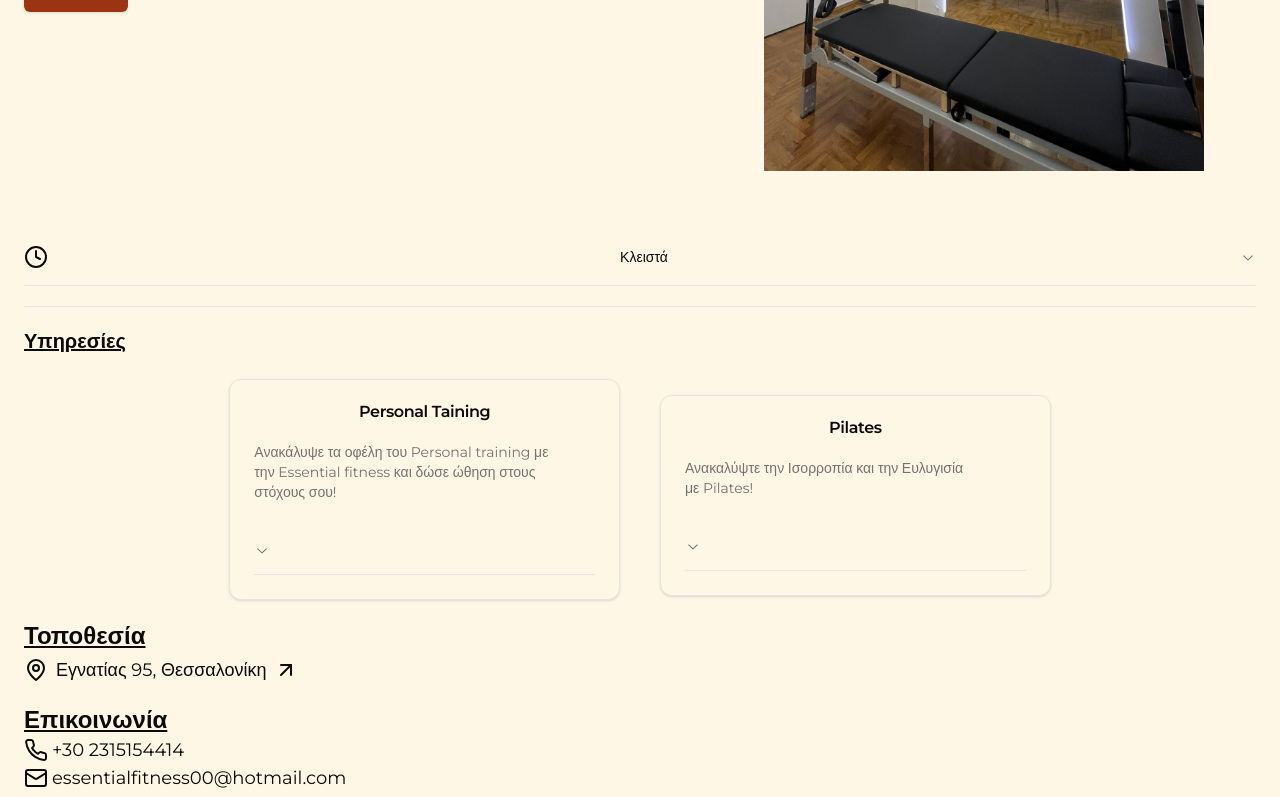
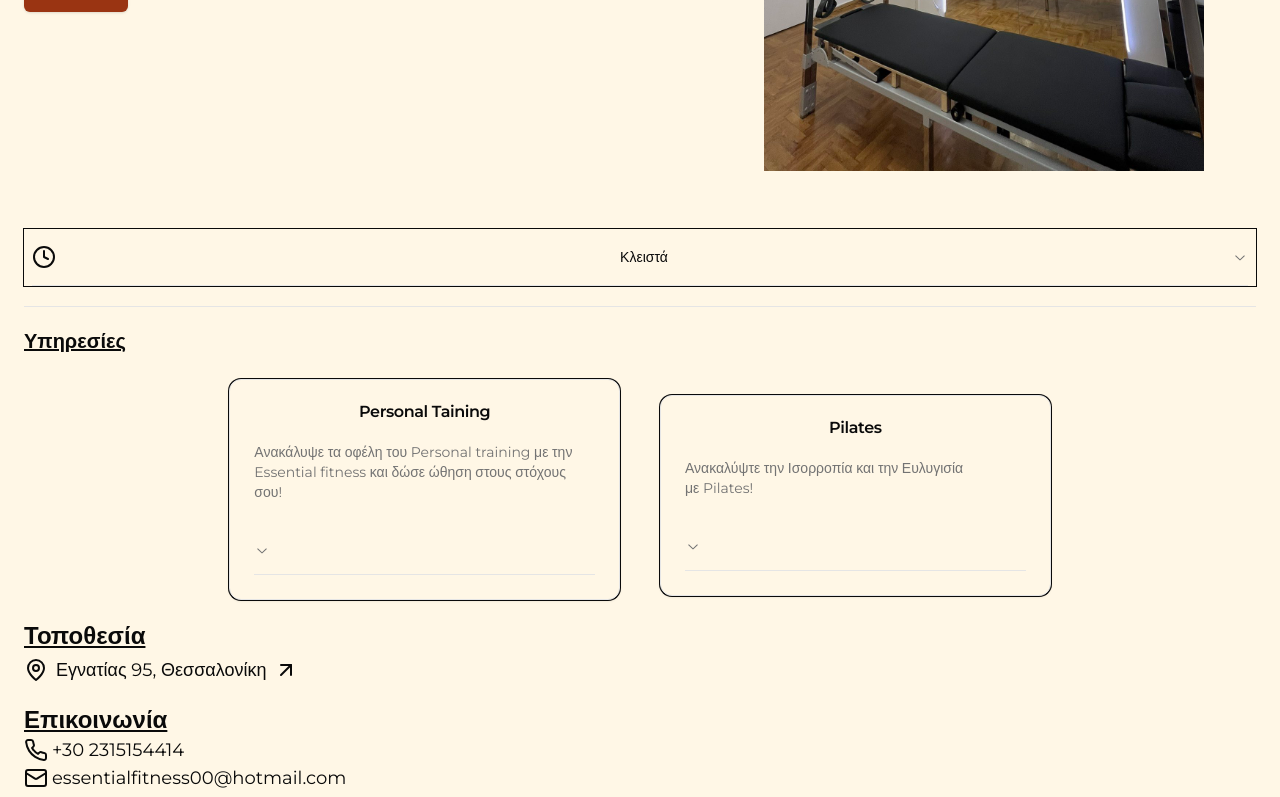
Before and after one commit to giannis198/FitnessWebsite, a Next.js app: page / in a window 1280 px wide. Shown: the part 520-1317 px from the top of the page. Built offline with nearby package versions, Linux system fonts and the light colour scheme.

Commit message:
ring to cards added

```diff
--- a/components/Classes.tsx
+++ b/components/Classes.tsx
@@ -21,12 +21,12 @@ const Classes = () => {
       <h2 className='font-bold underline md:text-xl'>Υπηρεσίες</h2>
       <div className='mx-auto grid-cols-2 items-start  justify-center gap-10  space-y-4 md:grid md:w-2/3 '>
         <div>
-          <Card className='bg-background'>
+          <Card className='bg-background ring-1 ring-foreground'>
             <CardHeader>
               <CardTitle className='flex items-center justify-center pb-4'>
                 Personal Taining
               </CardTitle>
-              <CardDescription className='flex w-full items-center justify-center text-pretty'>
+              <CardDescription className='flex w-full items-center justify-center text-wrap'>
                 Ανακάλυψε τα οφέλη του Personal training με την Essential
                 fitness και δώσε ώθηση στους στόχους σου!
               </CardDescription>
@@ -62,7 +62,7 @@ const Classes = () => {
           </Card>
         </div>
         <div>
-          <Card className='bg-background'>
+          <Card className='bg-background ring-1 ring-foreground'>
             <CardHeader>
               <CardTitle className='flex items-center justify-center pb-4'>
                 Pilates
--- a/components/WorkingTime.tsx
+++ b/components/WorkingTime.tsx
@@ -12,7 +12,11 @@ const WorkingTime = () => {
   const openNow = isOpenNow()
   return (
     <div className='text-sm'>
-      <Accordion type='single' collapsible>
+      <Accordion
+        type='single'
+        collapsible
+        className='px-2 ring-1 ring-foreground'
+      >
         <AccordionItem value='item-1'>
           <AccordionTrigger>
             <Clock />
```
